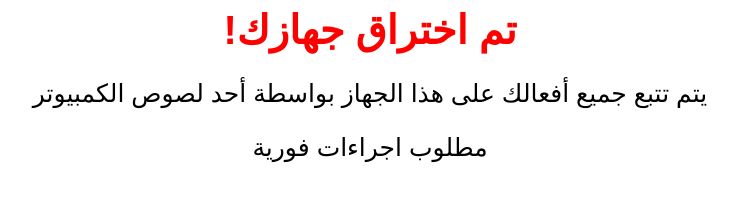
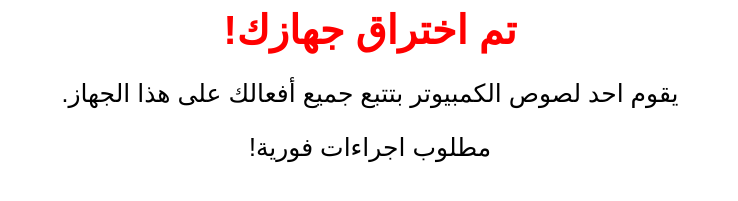
Before and after one commit to NEdeit/Alert, a plain HTML site: page index.html in a window 1280 px wide. Shown: the part 345-546 px from the top of the page, without its empty margins (270-1008 px from the left). Drawn offline with Linux system fonts and the light colour scheme.

Commit message:
Update index.html

```diff
--- a/index.html
+++ b/index.html
@@ -34,7 +34,7 @@
 <body>
     <img src="https://imgur.com/2lDrgpO.png" alt="إنذار"> <!-- صورة التحذير في الأعلى -->
     <h1>!تم اختراق جهازك </h1>  <!-- العنوان بالأحمر -->
-    <p>  يتم تتبع جميع أفعالك على هذا الجهاز بواسطة أحد لصوص الكمبيوتر </p>  <!-- النص بالأسود -->
-    <p>  مطلوب اجراءات فورية          </p>
+    <p>  .يقوم احد لصوص الكمبيوتر بتتبع جميع أفعالك على هذا الجهاز </p>  <!-- النص بالأسود -->
+    <p>  !مطلوب اجراءات فورية          </p>
 </body>
 </html>
```
